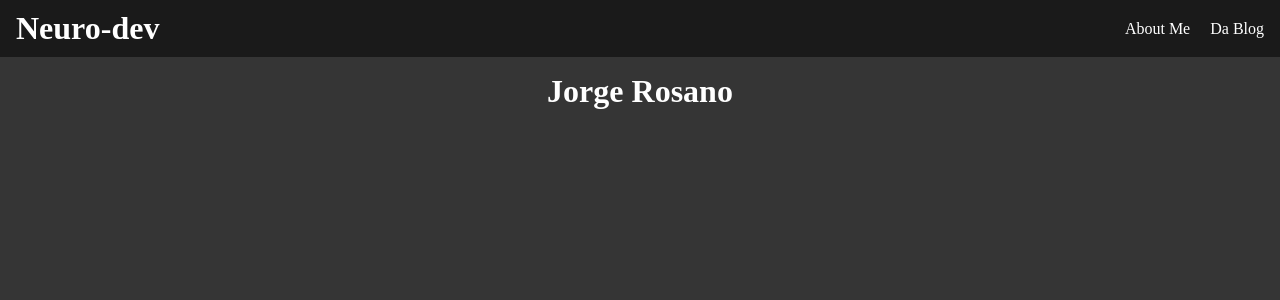
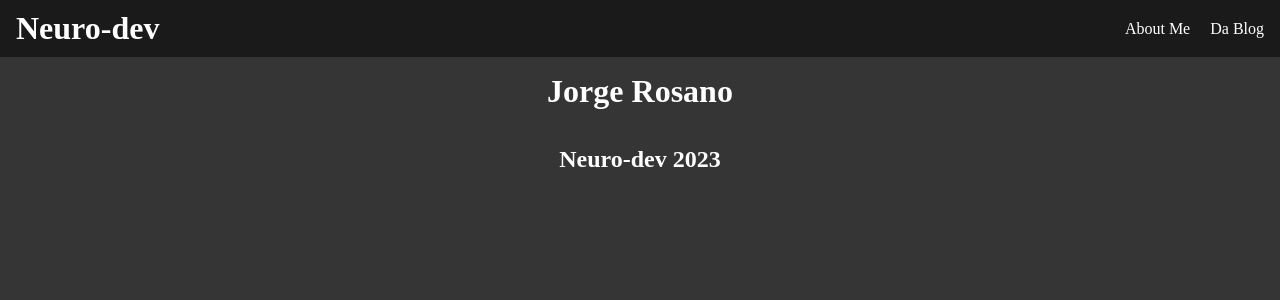
Before and after one commit to jorge-ross/neuro-clinic, an Angular app: page / in a window 1280 px wide. Shown: the top 300 px of the page. Built offline with nearby package versions, Linux system fonts and the light colour scheme.

Commit message:
add: footer

```diff
--- a/src/app/app.component.html
+++ b/src/app/app.component.html
@@ -1,3 +1,6 @@
 <app-header></app-header>
 
 <h1 class="title">{{ title }}</h1>
+
+<app-insight></app-insight>
+<app-footer></app-footer>
--- a/src/app/app.module.ts
+++ b/src/app/app.module.ts
@@ -5,12 +5,14 @@ import { AppRoutingModule } from './app-routing.module';
 import { AppComponent } from './app.component';
 import { InsightComponent } from './components/insight/insight.component';
 import { HeaderComponent } from './components/header/header.component';
+import { FooterComponent } from './components/footer/footer.component';
 
 @NgModule({
   declarations: [
     AppComponent,
     InsightComponent,
-    HeaderComponent
+    HeaderComponent,
+    FooterComponent
   ],
   imports: [
     BrowserModule,
--- /dev/null
+++ b/src/app/components/footer/footer.component.css
@@ -0,0 +1,5 @@
+.footer-title {
+  display: flex;
+  justify-content: center;
+  color: white;
+}
--- /dev/null
+++ b/src/app/components/footer/footer.component.html
@@ -0,0 +1,5 @@
+<ng-container>
+  <div class="footer-title">
+    <h2>Neuro-dev 2023</h2>
+  </div>
+</ng-container>
```
Also changed, not shown: src/app/components/footer/footer.component.ts (added, +10 -0 lines), 1 other file (tests, documents, lock files or other folders).
